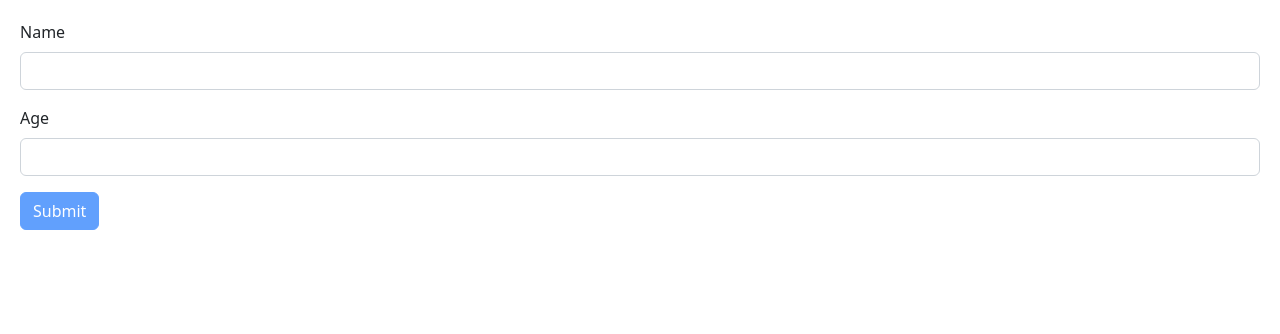
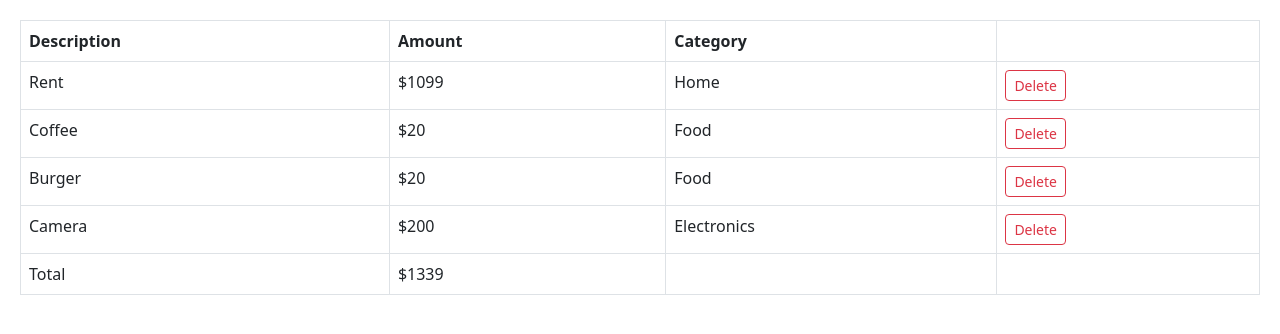
Before and after one commit to virendrapatil24/react-playground, a React (Vite) app: page / in a window 1280 px wide. Shown: the top 334 px of the page. Built offline with nearby package versions, Linux system fonts and the light colour scheme.

Commit message:
added expense list component for expense-tracker app

```diff
--- a/src/App.tsx
+++ b/src/App.tsx
@@ -9,23 +9,52 @@
 import Cart from "./components/Cart";
 import ExpandableText from "./components/ExpandableText";
 import Form from "./components/Form";
+import ExpenseList from "./expense-tracker/components/ExpenseList";
+import { set } from "react-hook-form";
 
 function App() {
-  let items = [
-    "An item",
-    "A second item",
-    "A third item",
-    "A fourth item",
-    "And a fifth one",
-  ];
+  const [expenses, setExpenses] = useState([
+    {
+      id: 1,
+      description: "Rent",
+      amount: 1099,
+      category: "Home",
+    },
+    {
+      id: 2,
+      description: "Coffee",
+      amount: 20,
+      category: "Food",
+    },
+    {
+      id: 3,
+      description: "Burger",
+      amount: 20,
+      category: "Food",
+    },
+    {
+      id: 4,
+      description: "Camera",
+      amount: 200,
+      category: "Electronics",
+    },
+  ]);
 
-  const handleSelectItem = (item: string) => {
-    console.log("You selected: " + item);
-  };
+  // let items = [
+  //   "An item",
+  //   "A second item",
+  //   "A third item",
+  //   "A fourth item",
+  //   "And a fifth one",
+  // ];
 
-  const [alertVisible, setAlertVisibility] = useState(false);
+  // const handleSelectItem = (item: string) => {
+  //   console.log("You selected: " + item);
+  // };
 
-  const [cartItems, setCartItems] = useState(["Product1", "Product2"]);
+  // const [alertVisible, setAlertVisibility] = useState(false);
+
+  // const [cartItems, setCartItems] = useState(["Product1", "Product2"]);
 
   return (
     <>
@@ -56,7 +85,11 @@
         exercitationem ipsum pariatur ratione est, necessitatibus inventore
         accusamus facilis, nam velit. Nostrum est provident fuga facilis?
       </ExpandableText> */}
-      <Form />
+      {/* <Form /> */}
+      <ExpenseList
+        expenses={expenses}
+        onDelete={(id) => setExpenses(expenses.filter((e) => e.id !== id))}
+      />
     </>
   );
 }
--- /dev/null
+++ b/src/expense-tracker/components/ExpenseList.tsx
@@ -0,0 +1,56 @@
+import React from "react";
+
+interface Expense {
+  id: number;
+  description: string;
+  amount: number;
+  category: string;
+}
+
+interface Props {
+  expenses: Expense[];
+  onDelete: (id: number) => void;
+}
+
+const ExpenseList = ({ expenses, onDelete }: Props) => {
+  if (expenses.length === 0) return <h1>No expenses</h1>;
+  return (
+    <table className="table table-bordered">
+      <thead>
+        <tr>
+          <th>Description</th>
+          <th>Amount</th>
+          <th>Category</th>
+          <th></th>
+        </tr>
+      </thead>
+      <tbody>
+        {expenses.map((expense) => (
+          <tr key={expense.id}>
+            <td>{expense.description}</td>
+            <td>${expense.amount}</td>
+            <td>{expense.category}</td>
+            <td>
+              <button
+                className="btn btn-sm btn-outline-danger"
+                onClick={() => onDelete(expense.id)}
+              >
+                Delete
+              </button>
+            </td>
+          </tr>
+        ))}
+      </tbody>
+      <tfoot>
+        <tr>
+          <td>Total</td>
+          <td>${expenses.reduce((acc, expense) => expense.amount + acc, 0)}</td>
+          <td></td>
+          <td></td>
+        </tr>
+      </tfoot>
+    </table>
+  );
+};
+
+export default ExpenseList;
```
